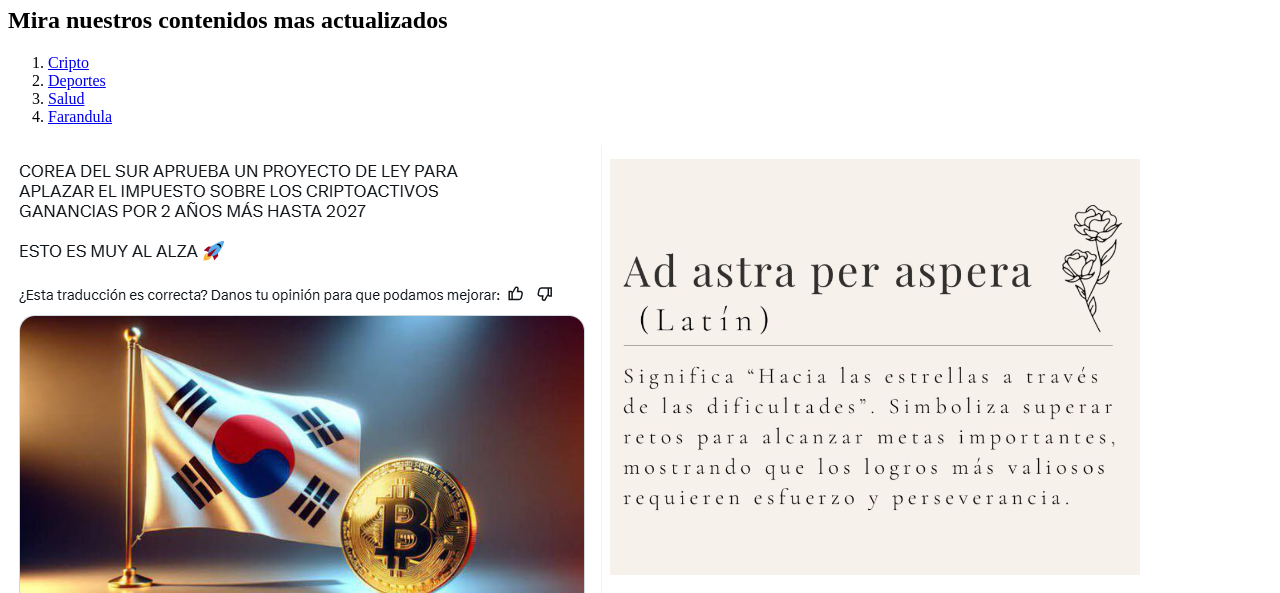
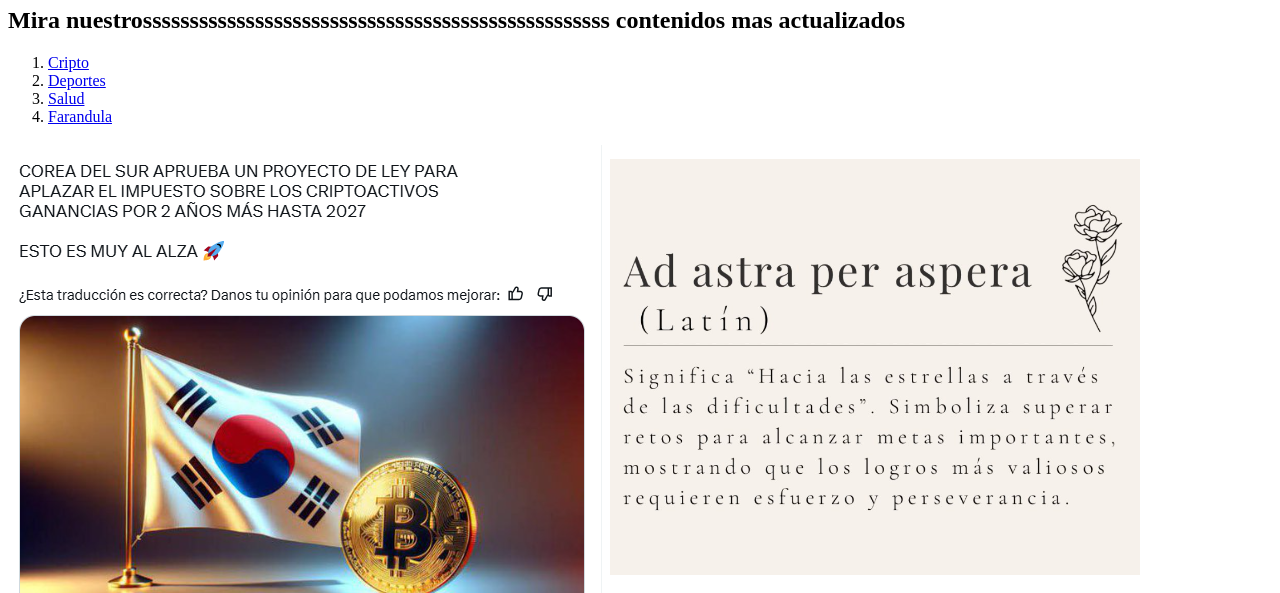
Before and after one commit to MIGUEXCX/RepositorioHenry, a plain HTML site: page index.html in a window 1280 px wide. Shown: the part 99-692 px from the top of the page. Drawn offline with Linux system fonts and the light colour scheme.

Commit message:
second change

```diff
--- a/index.html
+++ b/index.html
@@ -14,7 +14,7 @@
 </header>
 
 <section>
-      <h2>Mira nuestros contenidos mas actualizados</h2>
+      <h2>Mira nuestrossssssssssssssssssssssssssssssssssssssssssssssssss contenidos mas actualizados</h2>
      <nav>
      <ol>
         <li><a href="#criptomonedas">Cripto</a></li>
```
